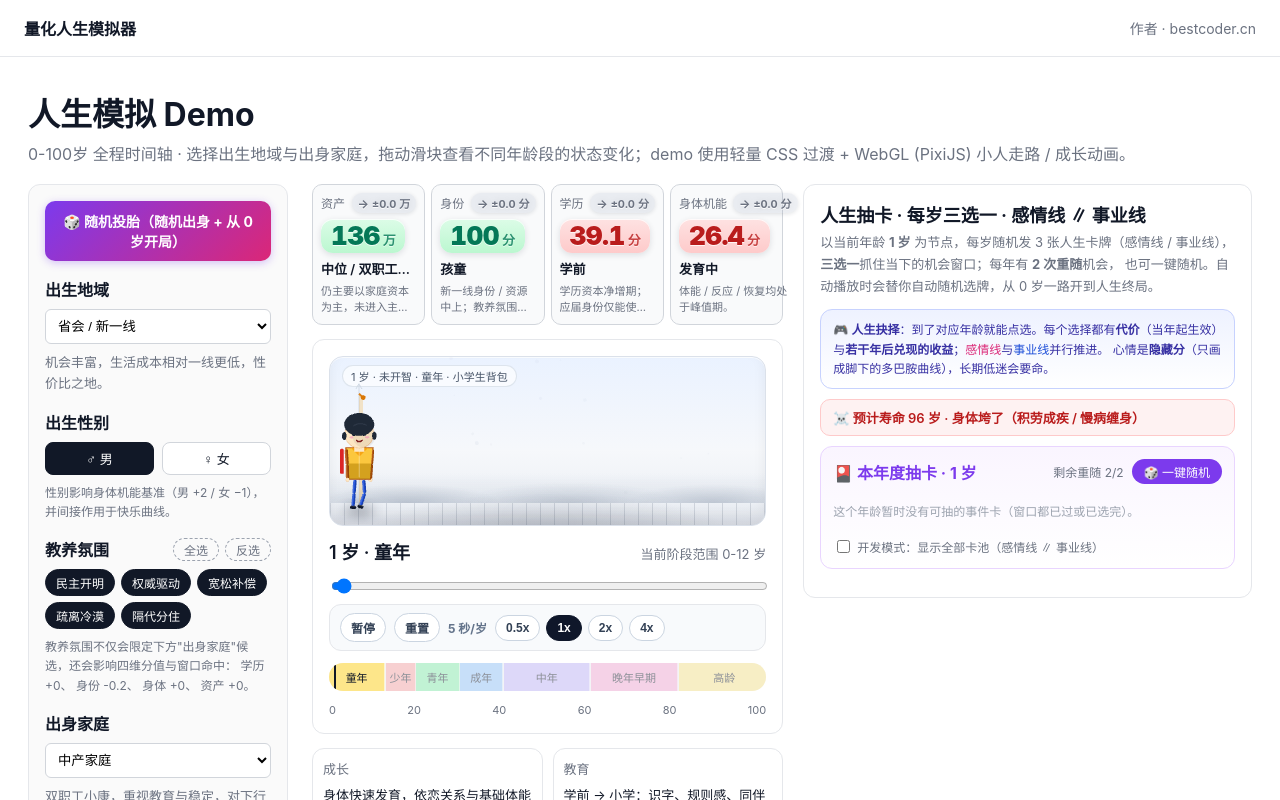
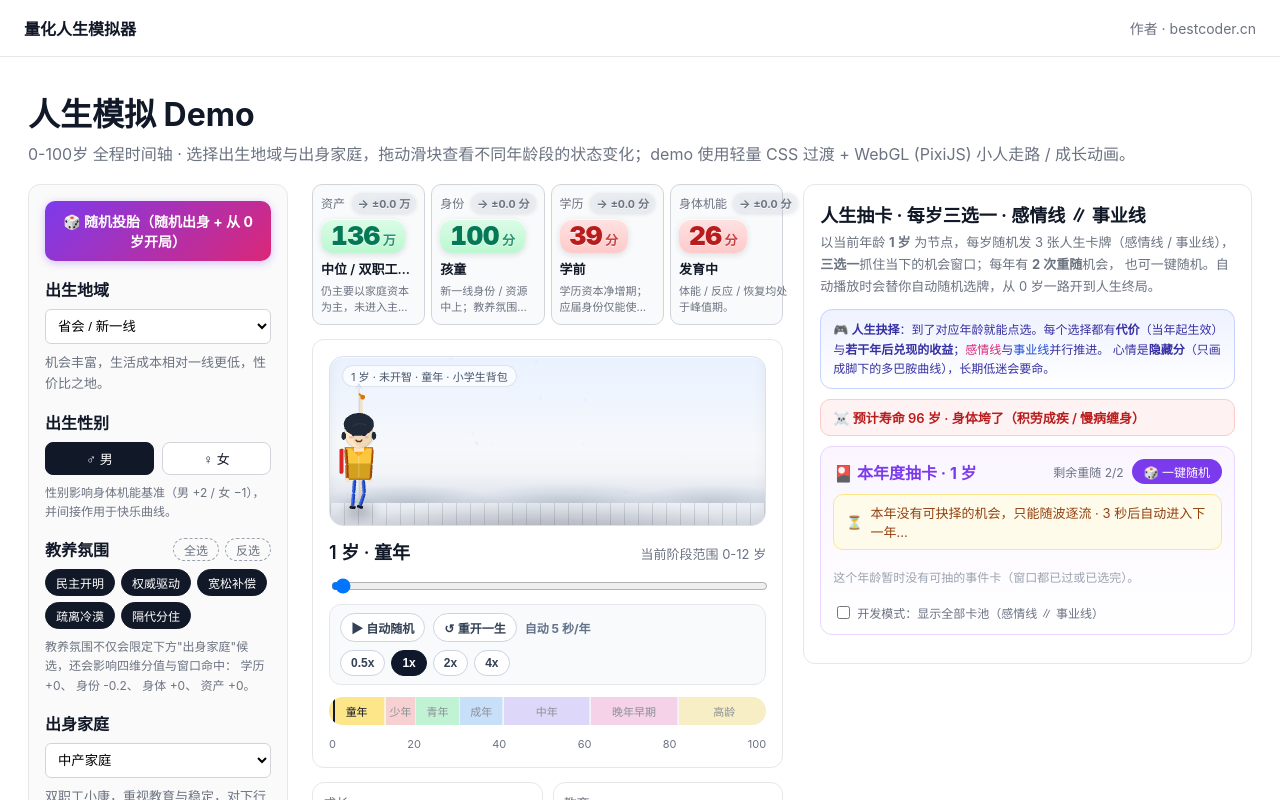
Before and after one commit to jaxblack/life-quant-sim, a Next.js app in the folder web/: page / in a window 1280 px wide. Shown: the top 800 px of the page. Built offline with nearby package versions, Linux system fonts and the light colour scheme.

Commit message:
feat: 选项驱动的人生（每次抉择推进一年/自动=定时随机选/无选项3秒默认过年/四象限动态生成）

```diff
--- a/web/app/page.tsx
+++ b/web/app/page.tsx
@@ -1855,10 +1855,13 @@ function deathAgeFor(ctx: MetricsCtx): number {
 
 export default function SimPage() {
   const [age, setAge] = useState<number>(0)
-  const [isTimelinePlaying, setIsTimelinePlaying] = useState<boolean>(true)
+  // 选项驱动：isTimelinePlaying = 自动模式（定时随机替你选一张牌并进入下一年）。
+  const [isTimelinePlaying, setIsTimelinePlaying] = useState<boolean>(false)
   const [timelineSpeed, setTimelineSpeed] = useState<PlaybackSpeed>(1)
-  const animationFrameRef = useRef<number | null>(null)
-  const lastFrameMsRef = useRef<number | null>(null)
+  // 无有效选择（0 或 1 张牌）时的提示文案；非空即弹出“只能选默认”横幅。
+  const [defaultNotice, setDefaultNotice] = useState<string | null>(null)
+  // 防止一次推进过程中重复推进（手动选牌 500ms 内只推进一次）。
+  const advancingRef = useRef(false)
   const [regionId, setRegionId] = useState<RegionId>(REGIONS[1].id)
   const [familyId, setFamilyId] = useState<string>(FAMILIES[1].id)
   const [gender, setGender] = useState<'male' | 'female'>('male')
@@ -1871,7 +1874,7 @@ export default function SimPage() {
       else next.add(id)
       return next
     })
-  // 仅追加（自动播放自动选卡用，避免误把已选项取消）。
+  // 仅追加（自动选卡 / 选牌用，避免误把已选项取消）。
   const addDecision = (id: string) =>
     setDecisions((prev) => {
       if (prev.has(id)) return prev
@@ -1879,6 +1882,27 @@ export default function SimPage() {
       next.add(id)
       return next
     })
+  // 选项驱动推进：每做一次选择 → 进入下一年；死亡年龄即终局，不再前进。
+  const advanceYear = () => {
+    setAge((a) => {
+      const next = Math.floor(a) + 1
+      const dA = deathAgeRef.current
+      if (next >= dA) return dA
+      if (next > 100) return 100
+      return next
+    })
+  }
+  // 手动选牌：记下抉择并在 0.5s 后进入下一年（给一点“已选中”反馈再翻页）。
+  const pickCard = (id: string) => {
+    if (advancingRef.current) return
+    if (decisionsRef.current.has(id)) return
+    advancingRef.current = true
+    addDecision(id)
+    window.setTimeout(() => {
+      advanceYear()
+      advancingRef.current = false
+    }, 500)
+  }
   const [selectedTalents, setSelectedTalents] = useState<Talent[]>(
     TALENTS.map((t) => t.id)
   )
@@ -1919,11 +1943,6 @@ export default function SimPage() {
   useEffect(() => {
     decisionsRef.current = decisions
   }, [decisions])
-  // 自动播放标记落 ref，供发牌副作用读取（自动播放时自动随机选卡）。
-  const autoPlayRef = useRef(isTimelinePlaying)
-  useEffect(() => {
-    autoPlayRef.current = isTimelinePlaying
-  }, [isTimelinePlaying])
 
   // 某年龄当前可抽的卡池（在窗口期内、尚未选中、前置事件已满足、可排除指定 id）。
   // 垃圾卡多为无前置、窗口宽，始终在池中（不受天赋/教养影响）；链式卡需先选中前置才会出现。
@@ -1939,8 +1958,7 @@ export default function SimPage() {
         reqMet(c),
     )
 
-  // 年龄每过一岁 → 重新发 3 张牌、重置 2 次重随机会。人死后不再发牌（一切都结束了）。
-  // 自动播放时：发牌后自动从手牌里随机选中一张（海克斯大乱斗式自动 roll + 自动选）。
+  // 进入新的一年 → 重新发 3 张牌、重置 2 次重随机会。人死后不再发牌。
   useEffect(() => {
     if (handYearRef.current === displayAge) return
     handYearRef.current = displayAge
@@ -1949,13 +1967,8 @@ export default function SimPage() {
       setRerollsLeft(0)
       return
     }
-    const dealt = sampleN(poolAt(displayAge, []).map((c) => c.id), 3)
-    setHand(dealt)
+    setHand(sampleN(poolAt(displayAge, []).map((c) => c.id), 3))
     setRerollsLeft(2)
-    if (autoPlayRef.current && dealt.length > 0) {
-      const pick = dealt[Math.floor(Math.random() * dealt.length)]
-      addDecision(pick)
-    }
     // eslint-disable-next-line react-hooks/exhaustive-deps
   }, [displayAge])
 
@@ -1968,12 +1981,12 @@ export default function SimPage() {
     setRerollsLeft((n) => n - 1)
   }
 
-  // 一键随机：从当前手牌里随机抽一张尚未选中的，直接选中。
+  // 一键随机：从当前手牌里随机抽一张尚未选中的，选中并进入下一年。
   const oneClickRandom = () => {
     const candidates = hand.filter((id) => !decisions.has(id))
     if (candidates.length === 0) return
     const pick = candidates[Math.floor(Math.random() * candidates.length)]
-    toggleDecision(pick)
+    pickCard(pick)
   }
 
   // 单张卡牌渲染（抽卡手牌 + 开发"全部卡池"两处共用）。
@@ -1982,7 +1995,7 @@ export default function SimPage() {
       ? { color: '#db2777', bg: '#fdf2f8', border: '#fbcfe8' }
       : { color: '#1d4ed8', bg: '#eff6ff', border: '#bfdbfe' }
 
-  const renderChoiceCard = (c: LifeChoice) => {
+  const renderChoiceCard = (c: LifeChoice, onPick?: (id: string) => void) => {
     const col = cardPalette(c.track)
     const inWindow = age >= c.ageStart && age <= c.ageEnd
     const selected = decisions.has(c.id)
@@ -2011,7 +2024,7 @@ export default function SimPage() {
         key={c.id}
         type="button"
         disabled={locked}
-        onClick={() => toggleDecision(c.id)}
+        onClick={() => (onPick ?? toggleDecision)(c.id)}
         aria-pressed={selected}
         title={c.desc}
         style={{
@@ -2111,47 +2124,16 @@ export default function SimPage() {
     setIsTimelinePlaying(true)
   }
 
-  useEffect(() => {
-    if (!isTimelinePlaying) {
-      lastFrameMsRef.current = null
-      if (animationFrameRef.current !== null) {
-        cancelAnimationFrame(animationFrameRef.current)
-        animationFrameRef.current = null
-      }
-      return
-    }
-
-    const tick = (now: number) => {
-      const last = lastFrameMsRef.current ?? now
-      const elapsed = Math.min(now - last, 250)
-      lastFrameMsRef.current = now
-      setAge((prev) => {
-        const next = prev + (elapsed / BASE_MS_PER_YEAR) * timelineSpeed
-        // 人死了一切都结束：到达死亡年龄就停在那一刻，不再前进、不再循环。
-        const dA = deathAgeRef.current
-        if (next >= dA) return dA
-        if (next > 100) return 100
-        return Math.max(0, next)
-      })
-      animationFrameRef.current = requestAnimationFrame(tick)
-    }
-
-    animationFrameRef.current = requestAnimationFrame(tick)
-    return () => {
-      if (animationFrameRef.current !== null) {
-        cancelAnimationFrame(animationFrameRef.current)
-        animationFrameRef.current = null
-      }
-      lastFrameMsRef.current = null
-    }
-  }, [isTimelinePlaying, timelineSpeed])
-
   const pauseTimeline = () => setIsTimelinePlaying(false)
   const resumeTimeline = () => setIsTimelinePlaying(true)
   const resetTimeline = () => {
-    lastFrameMsRef.current = null
-    setAge(1)
     setIsTimelinePlaying(false)
+    setDefaultNotice(null)
+    setDecisions(new Set())
+    handYearRef.current = -1
+    setHand([])
+    setRerollsLeft(2)
+    setAge(0)
   }
 
   // 根据“教养氛围”多选过滤出“出身家庭”可选项。未选任何氛围时，退回全部。
@@ -2251,6 +2233,41 @@ export default function SimPage() {
   const isDead = age >= deathAge
   const metricAge = Math.min(age, deathAge)
 
+  // —— 自动模式：定时随机替玩家选一张牌并进入下一年（选项驱动的自动版）——
+  useEffect(() => {
+    if (!isTimelinePlaying || isDead) return
+    const ms = BASE_MS_PER_YEAR / timelineSpeed
+    const timer = window.setTimeout(() => {
+      const candidates = hand.filter((id) => !decisionsRef.current.has(id))
+      if (candidates.length > 0) {
+        addDecision(candidates[Math.floor(Math.random() * candidates.length)])
+      }
+      advanceYear()
+    }, ms)
+    return () => window.clearTimeout(timer)
+    // eslint-disable-next-line react-hooks/exhaustive-deps
+  }, [isTimelinePlaying, isDead, timelineSpeed, hand, age])
+
+  // —— 手动模式 + 无有效选择（0 或 1 张牌）：弹"只能选默认"提示，3 秒后自动进入下一年 ——
+  useEffect(() => {
+    if (isTimelinePlaying || isDead || hand.length >= 2) {
+      setDefaultNotice(null)
+      return
+    }
+    setDefaultNotice(
+      hand.length === 1
+        ? '本年只有一个选项，只能接受默认选择 · 3 秒后自动进入下一年…'
+        : '本年没有可抉择的机会，只能随波逐流 · 3 秒后自动进入下一年…',
+    )
+    const timer = window.setTimeout(() => {
+      if (hand.length === 1) addDecision(hand[0])
+      setDefaultNotice(null)
+      advanceYear()
+    }, 3000)
+    return () => window.clearTimeout(timer)
+    // eslint-disable-next-line react-hooks/exhaustive-deps
+  }, [isTimelinePlaying, isDead, hand])
+
   // 当前年龄、已叠加抉择 cost/gain 的四维分（状态卡显示用；死后冻结在死亡年龄）。
   const liveMetrics = metricsAt(metricAge, metricsCtx)
   const wealthScore = fmt1(liveMetrics.wealth)
@@ -2286,6 +2303,44 @@ export default function SimPage() {
     // area 最大 = 100 * 100 = 10000；归一化到 0~100。
     return fmt1((area / 10000) * 100)
   }, [happinessSeries, deathAge])
+
+  // 四象限（成长 / 教育 / 职业 / 心理变化）——由当下四维分值 + 已选抉择动态生成，而非静态阶段文案。
+  const quadrantCards = useMemo(() => {
+    const a = metricAge
+    const moodNow = happinessSeries[Math.min(Math.round(a), 100)] ?? 0
+    const chosen = choiceIds.map((id) => CHOICE_BY_ID.get(id)).filter(Boolean) as LifeChoice[]
+    const careerPicks = chosen.filter((c) => c.track === 'career').map((c) => c.name)
+    const lovePicks = chosen.filter((c) => c.track === 'love').map((c) => c.name)
+    const band = (v: number, hi: number, mid: number) => (v >= hi ? 'high' : v >= mid ? 'mid' : 'low')
+    // 成长（身体）
+    const bb = band(bodyScore, 70, 40)
+    const growth =
+      `身体机能 ${fmt1(bodyScore)} 分（${a < 13 ? '发育期' : a < 25 ? '巅峰期' : a < 45 ? '缓降期' : a < 65 ? '中年下滑' : '老年衰退'}）。` +
+      (bb === 'high' ? '精力充沛、恢复快，是折腾的本钱。' : bb === 'mid' ? '机能尚可，开始需要规律作息与锻炼来托底。' : '体能透支、慢病风险升高，健康成了最大变量。')
+    // 教育
+    const eb = band(educationScore, 70, 40)
+    const eduStage = a < 7 ? '学前' : a < 13 ? '小学' : a < 16 ? '初中' : a < 19 ? '高中' : a < 23 ? '大学' : '社会大学'
+    const education =
+      `学历 ${fmt1(educationScore)} 分（${eduStage}）。` +
+      (eb === 'high' ? '知识与文凭双高，认知带宽与上升通道都更宽。' : eb === 'mid' ? '基础扎实，差一步关键学历/技能就能撬动更高平台。' : '学历偏低，很多门票还没拿到，机会被悄悄筛掉。')
+    // 职业（资产 + 已选事业线抉择）
+    const wb = band(wealthScore, 200, 80)
+    const career =
+      (careerPicks.length ? `事业线足迹：${careerPicks.slice(-3).join('、')}。` : '还没做出任何事业线抉择，方向待定。') +
+      ` 当前资产 ${fmt1(wealthScore)} 万，${wb === 'high' ? '已有可观积累与抗风险垫子。' : wb === 'mid' ? '处在原始积累爬坡期。' : '现金流吃紧，选择空间被钱限制。'}`
+    // 心理变化（多巴胺 + 感情线抉择）
+    const mb = band(moodNow, 70, 45)
+    const psychology =
+      `当下多巴胺 ${fmt1(moodNow)} 分。` +
+      (mb === 'high' ? '心气足、内在丰盈，做事有正反馈。' : mb === 'mid' ? '情绪平稳偶有波动，谈不上痛苦也谈不上酣畅。' : '长期低迷、内耗严重，心理风险已能影响寿命。') +
+      (lovePicks.length ? ` 感情线：${lovePicks.slice(-2).join('、')}。` : ' 还没有一段感情线抉择，情感账户空着。')
+    return [
+      { title: '成长', value: growth },
+      { title: '教育', value: education },
+      { title: '职业', value: career },
+      { title: '心理变化', value: psychology },
+    ]
+  }, [metricAge, bodyScore, educationScore, wealthScore, happinessSeries, choiceIds])
 
   // 缓存上一时间步分值，用于计算 delta。初次渲染 delta = 0 / trend = 'flat'。
   const prevScoresRef = useRef<{ wealth: number; identity: number; education: number; body: number } | null>(null)
@@ -2974,21 +3029,21 @@ export default function SimPage() {
               type="range"
               min={0}
               max={100}
-              step={0.1}
+              step={1}
               value={age}
               onChange={(e) => {
                 setIsTimelinePlaying(false)
-                setAge(Number(e.target.value))
+                setAge(Math.round(Number(e.target.value)))
               }}
               style={{ width: '100%' }}
               aria-label="年龄滑块"
             />
-            <div className="lqs-playback-controls" aria-label="时间轴自动播放控制">
+            <div className="lqs-playback-controls" aria-label="选项驱动 / 自动控制">
               <button type="button" onClick={isTimelinePlaying ? pauseTimeline : resumeTimeline}>
-                {isTimelinePlaying ? '暂停' : '继续'}
+                {isTimelinePlaying ? '⏸ 暂停自动' : '▶ 自动随机'}
               </button>
-              <button type="button" onClick={resetTimeline}>重置</button>
-              <span className="lqs-playback-label">5 秒/岁</span>
+              <button type="button" onClick={resetTimeline}>↺ 重开一生</button>
+              <span className="lqs-playback-label">自动 {fmt1(5 / timelineSpeed)} 秒/年</span>
               <div className="lqs-playback-speeds" role="group" aria-label="播放倍速">
                 {PLAYBACK_SPEEDS.map((speed) => (
                   <button
@@ -3084,12 +3139,7 @@ export default function SimPage() {
               gap: 12,
             }}
           >
-            {[
-              { title: '成长', value: stage.growth },
-              { title: '教育', value: stage.education },
-              { title: '职业', value: stage.career },
-              { title: '心理变化', value: stage.psychology },
-            ].map((card) => (
+            {quadrantCards.map((card) => (
               <div
                 key={card.title}
                 className="lqs-card"
@@ -3360,6 +3410,25 @@ export default function SimPage() {
                   </div>
                 </div>
 
+                {defaultNotice && (
+                  <div
+                    style={{
+                      border: '1px solid #fde68a',
+                      background: '#fffbeb',
+                      borderRadius: 10,
+                      padding: '8px 12px',
+                      fontSize: 13,
+                      color: '#92400e',
+                      display: 'flex',
+                      alignItems: 'center',
+                      gap: 8,
+                    }}
+                  >
+                    <span>⏳</span>
+                    <span>{defaultNotice}</span>
+                  </div>
+                )}
+
                 {hand.length === 0 ? (
                   <div style={{ fontSize: 12, color: '#9ca3af', padding: '8px 0' }}>
                     {isDead
@@ -3382,7 +3451,7 @@ export default function SimPage() {
                       const selected = decisions.has(id)
                       return (
                         <div key={`${id}-${i}`} style={{ display: 'grid', gap: 6 }}>
-                          {renderChoiceCard(c)}
+                          {renderChoiceCard(c, pickCard)}
                           <button
                             type="button"
                             onClick={() => rerollCard(i)}
```
